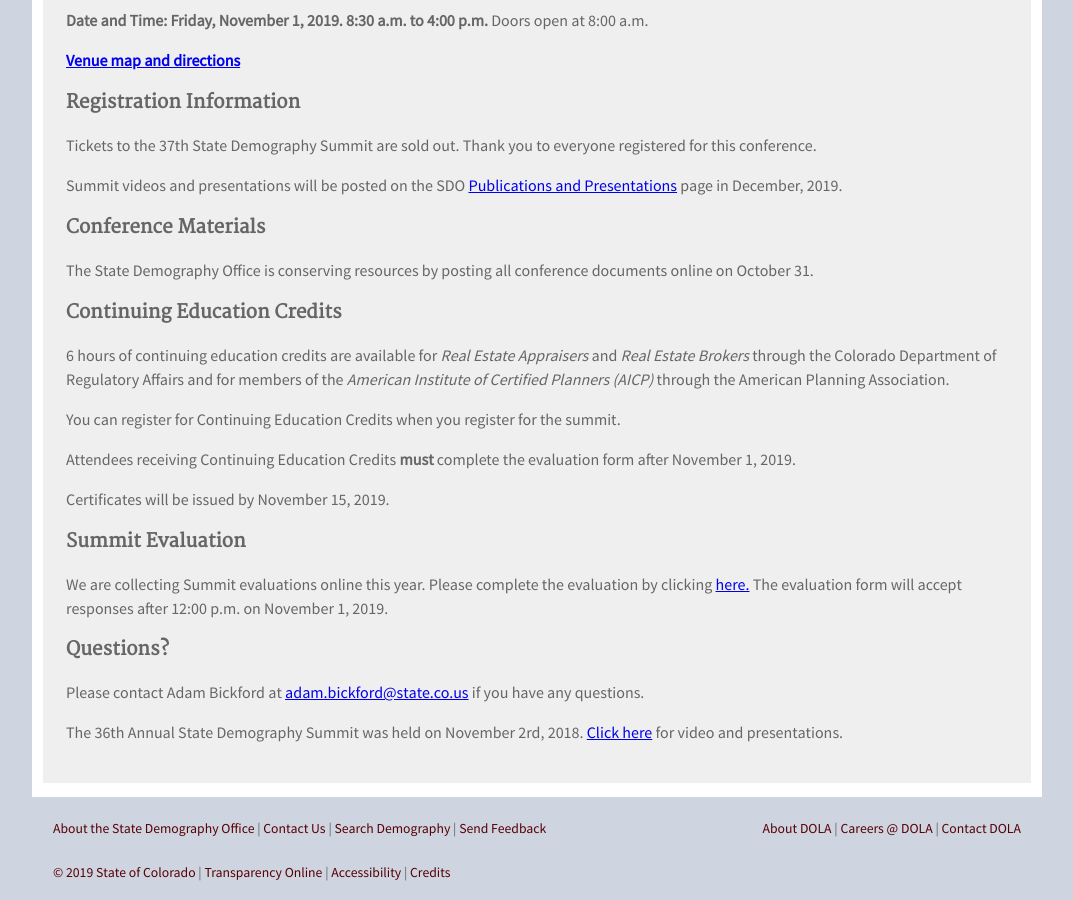
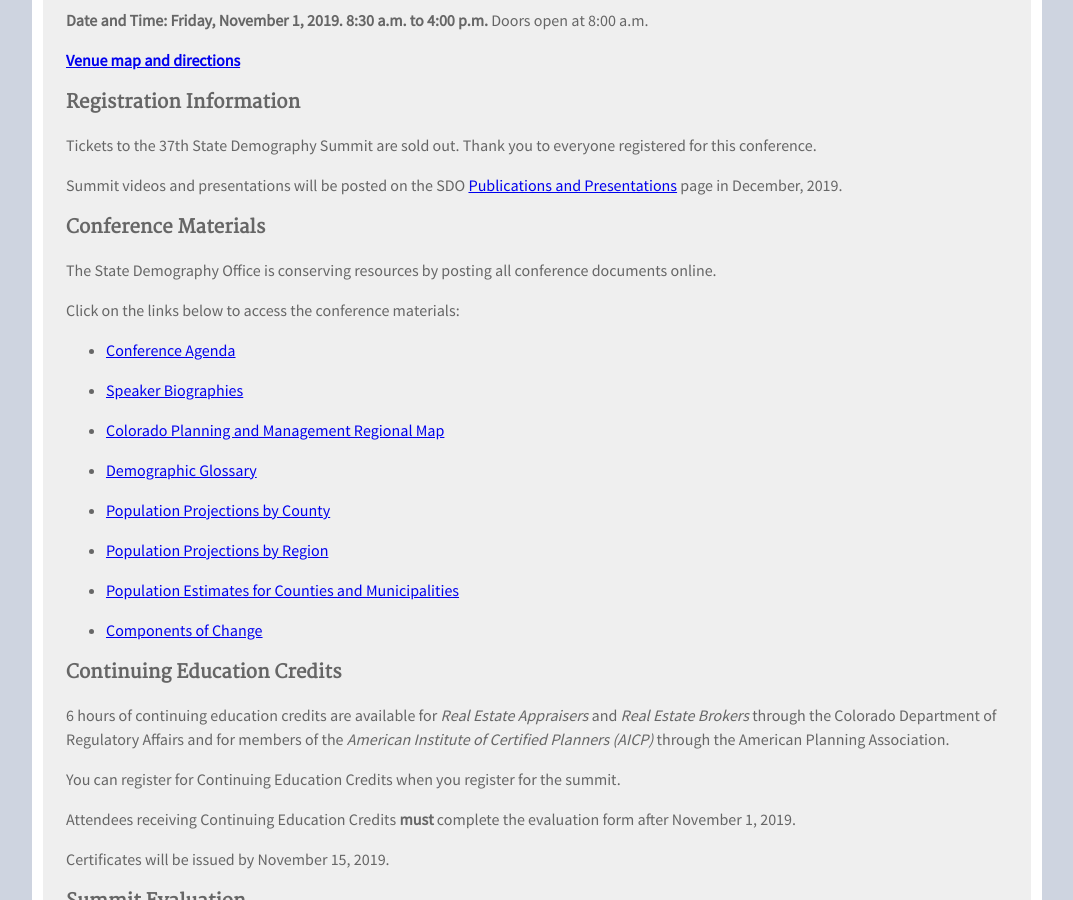
Before and after one commit to TBleess/Website_New, a Jekyll site: the page built from pages/9_Not_in_Menu/demography_summit_2019.md, in a window 1280 px wide and 900 px high, scrolled down 1556 px. Shown: the whole window, without its empty margins (103-1176 px from the left). Built offline with Jekyll 4.4.1, drawn with Linux system fonts in a browser that asks for light colours.

Commit message:
Update demography_summit_2019.md

```diff
--- a/pages/9_Not_in_Menu/demography_summit_2019.md
+++ b/pages/9_Not_in_Menu/demography_summit_2019.md
@@ -41,7 +41,25 @@ Tickets to the 37th State Demography Summit are sold out.  Thank you to everyone
 Summit videos and presentations will be posted on the SDO [Publications and Presentations](/demography/publications-and-presentations/) page in December, 2019.
 
 ### Conference Materials
-The State Demography Office is conserving resources by posting all conference documents online on October 31.
+The State Demography Office is conserving resources by posting all conference documents online.
+
+Click on the links below to access the conference materials:
+
+- [Conference Agenda](https://drive.google.com/uc?export=download&id=1icenN570mJFaa7bAqCEncVfyVrhPfVj1)
+
+- [Speaker Biographies](https://drive.google.com/uc?export=download&id=1U5_c7G_Mhn_CR7HRsPtqT3PQeu7nxNFJ)
+
+- [Colorado Planning and Management Regional Map](https://drive.google.com/uc?export=download&id=1dmP03jMT8ajh2AtyPycT9XcJYkTRwsFA)
+
+- [Demographic Glossary](https://drive.google.com/uc?export=download&id=13NtPanLZk7V1iRD-6W9JoPRY-HjoYkQP)
+
+- [Population Projections by County](https://drive.google.com/uc?export=download&id=1NK7IYsOx0eqzgxJXLnvaeQIru8KRmASF)
+
+- [Population Projections by Region](https://drive.google.com/uc?export=download&id=1z0WIi0vUhdiNIDr_hhDci-Z75mweFet9)
+
+- [Population Estimates for Counties and Municipalities](https://drive.google.com/uc?export=download&id=1S7ys_qBRoO5425t8JL8IorOhBoNLoBqx)
+
+- [Components of Change](https://drive.google.com/uc?export=download&id=1SRM0nXP0CbEpy7BM7loAr1TBydFLP3G7)
 
 ### Continuing Education Credits
 6 hours of continuing education credits are available for *Real Estate Appraisers* and *Real Estate Brokers* through the Colorado Department of Regulatory Affairs and for members of the *American Institute of Certified Planners (AICP)* through the American Planning Association.
```
